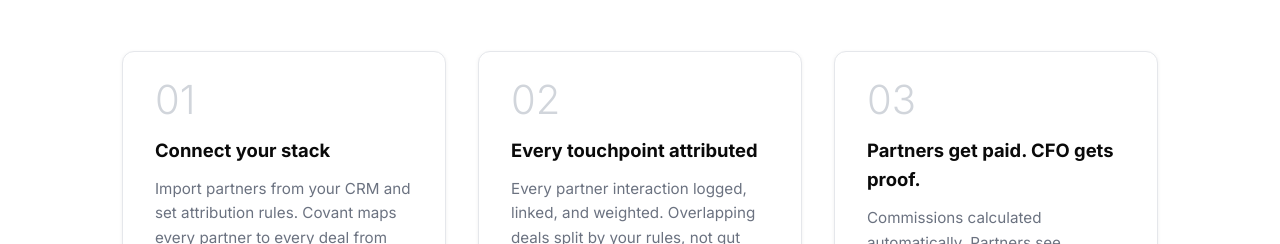
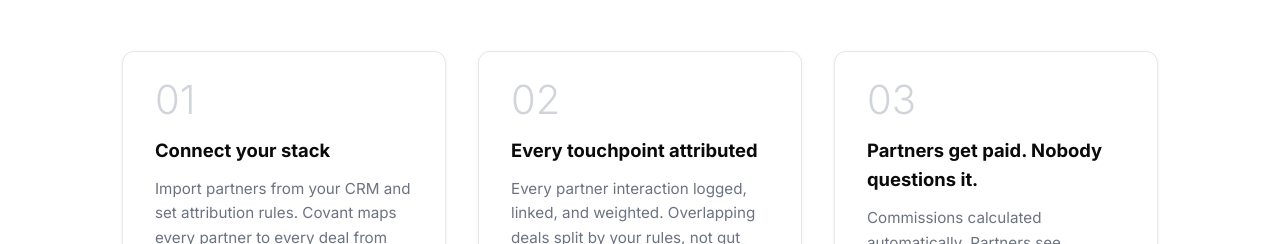
Before and after one commit to dylan3796/partner-attribution-ai, a Next.js app: page / in a window 1280 px wide. Shown: the part 1180-1424 px from the top of the page. Built offline with nearby package versions, Linux system fonts and the light colour scheme; no server answers.

Commit message:
copy: 'Partners get paid. Nobody questions it.' (drop CFO callout)

```diff
--- a/app/page.tsx
+++ b/app/page.tsx
@@ -199,7 +199,7 @@ export default function LandingPage() {
                 03
               </div>
               <h3 style={{ fontWeight: 700, marginBottom: ".75rem", fontSize: "1.15rem", color: "#0a0a0a" }}>
-                Partners get paid. CFO gets proof.
+                Partners get paid. Nobody questions it.
               </h3>
               <p className="l-muted" style={{ lineHeight: 1.6, fontSize: ".95rem" }}>
                 Commissions calculated automatically. Partners see earnings in real time, finance gets clean reports.
```
